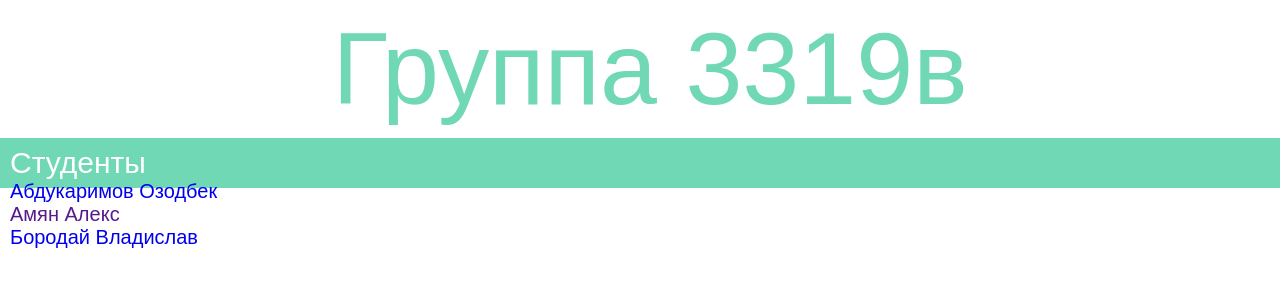
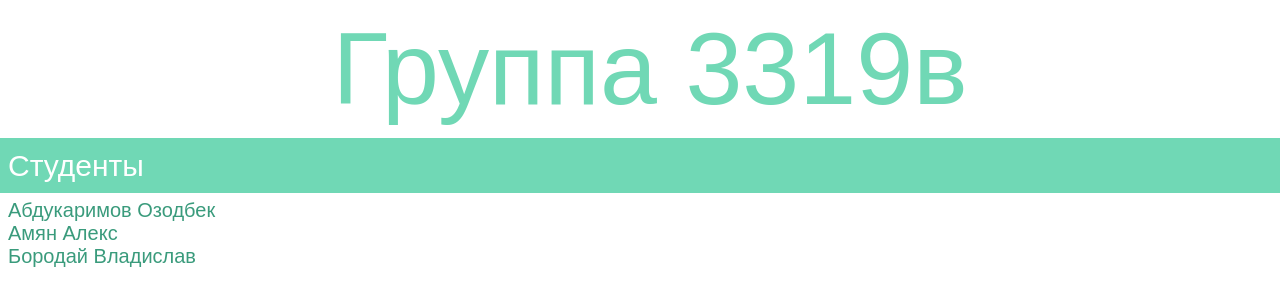
Before and after one commit to Sp33319v/Sp33319v.github.io, a plain HTML site: page index.html in a window 1280 px wide. Drawn offline with Linux system fonts and the light colour scheme.

Commit message:
links added

```diff
--- a/index.html
+++ b/index.html
@@ -16,6 +16,7 @@
         }
         a {
             text-decoration: none;
+            color: rgb(58, 155, 124);
         }
         .title{
             text-align: center;
@@ -27,14 +28,14 @@
         }
         .header{
             width: 100%;
-            height: 50px;
+            height: 55px;
             display: flex;
             flex-direction: row;
             position: fixed;
             background: rgb(112, 216, 181);
             justify-content: flex-start;
             align-items: center;
-            padding: 10px;
+            padding: 8px;
             margin: 0;
         }
         .header__item{
@@ -44,13 +45,17 @@
             font-size: 30px;
             color: white;
         }
+/*         .header__item:hover  .header__item_list{
+            display: none;
+        } */
         .header__item_list{
-            /* display: flex;
-            flex-direction: column; */
+            display: block;
             width: 250px;
+            margin-top: 16px;
             position: absolute;
             font-family: sans-serif;
             font-size: 20px;
+            color: rgb(112, 216, 181);
         }
     </style>
 </head>
@@ -68,8 +73,6 @@
                     <li><a href="https://m1obke.github.io/">Бородай Владислав</a></li>
                 </ul>
 
-
-
             </div>
         </div>
 
```
